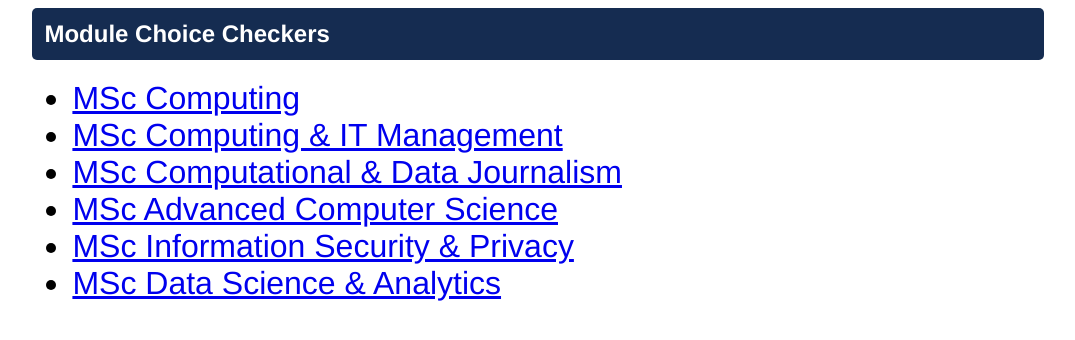
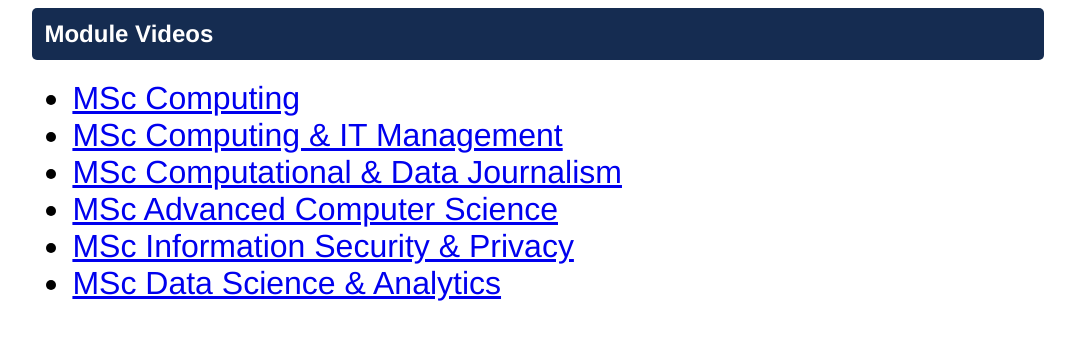
Before and after one commit to martinjc/module_videos, a plain HTML site: page index.html in a window 1280 px wide. Shown: the whole page, without its empty margins (102-1177 px from the left). Drawn offline with Linux system fonts and the light colour scheme.

Commit message:
changed title of index

```diff
--- a/index.html
+++ b/index.html
@@ -2,13 +2,13 @@
 <html lang="en">
 <head>
     <meta charset="UTF-8">
-    <title>Module Choice Checker</title>
+    <title>Module Videos</title>
     <meta name="viewport" content="width=device-width, initial-scale=1">
     <link rel="stylesheet" href="css/style.css">
 </head>
 <body>
     <section>
-        <h1>Module Choice Checkers</h1>
+        <h1>Module Videos</h1>
         <ul class="degrees">
             <li><a href="pfmscmpa.html">MSc Computing</a></li>
             <li><a href="pfmscita.html">MSc Computing &amp; IT Management</a></li>
```
